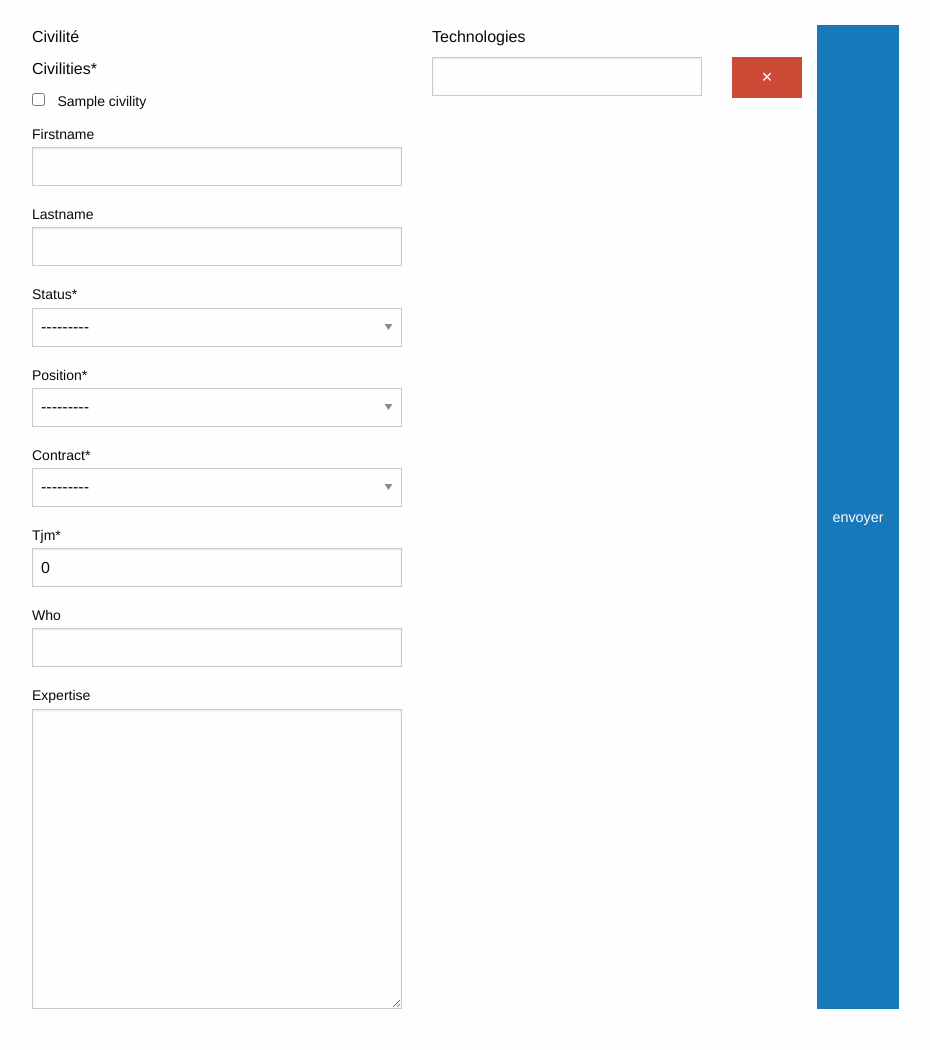
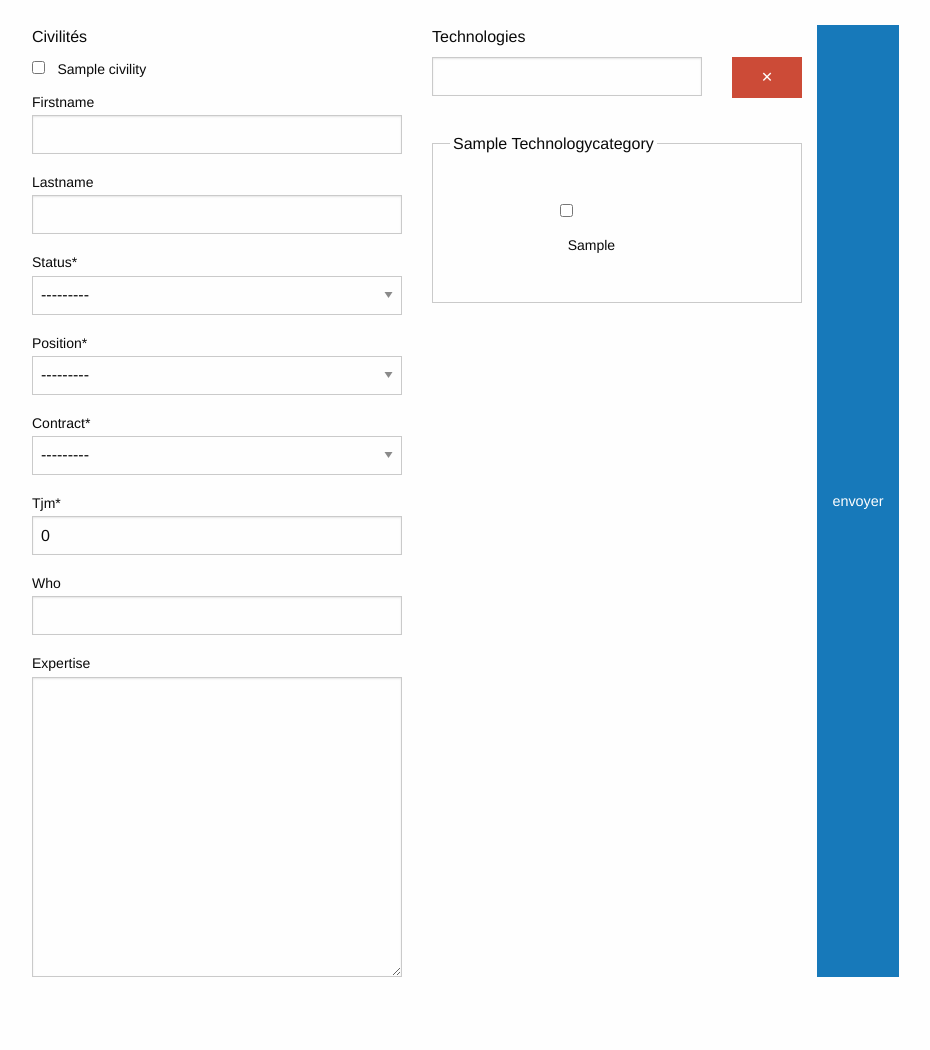
Before and after one commit to niux3/lm, a Django app: page / in a window 1280 px wide. Shown: the whole page, without its empty margins (23-953 px from the left). After the commit the page ends 977 px from the top, so only its background shows below. Run offline with Django 5.2, Linux system fonts and the light colour scheme; tables that the repository leaves empty hold one stand-in row (values such as "Sample post"); some libraries are stand-ins or nearby versions.

Commit message:
feat: continue templating form

```diff
--- a/backend/apps/candidacy/templates/candidacy/home.html
+++ b/backend/apps/candidacy/templates/candidacy/home.html
@@ -7,8 +7,12 @@
         {% csrf_token %}
         <div class="cell large-4">
             <fieldset class="small-12 cell">
-              <legend>Civilité</legend>
-              {{ form.civilities | as_crispy_field }}
+              <legend>Civilités</legend>
+              {% for civility in form.civilities %}
+              {{ civility.tag }}
+              <label for="{{ civility.id_for_label }}">{{ civility.choice_label }}</label>
+              {% endfor %}
+
             </fieldset>
             <div class="small-12 cell">
               {{ form.firstname | as_crispy_field }}
@@ -40,7 +44,19 @@
             <fieldset class="small-12 cell">
               <legend>Technologies</legend>
               <div class="grid-x grid-margin-x"><input type="text" id="search" aria-label="chercher" class="cell small-9"><button class="button alert cell small-3" type="button">&#x2715;</button></div>
-              <div id="technoRender"></div>
+              <div id="technoRender">
+                {% for category in technology_categories %}
+                  <fieldset class="fieldset">
+                    <legend>{{ category.name | title }}</legend>
+                    {% for tech in category.technologies.all %}
+                      <span>
+                        <input type="checkbox" id="{{ tech.name }}_{{ tech.id }}" name="{{ tech.name}}" value="{{ tech.value }}">
+                        <label for="{{ tech.name }}_{{ tech.id }}">{{ tech.value }}</label>
+                      </span>
+                    {% endfor %}
+                  </fieldset>
+                {% endfor %}
+              </div>
             </fieldset>
           </div>
         </div>
```
